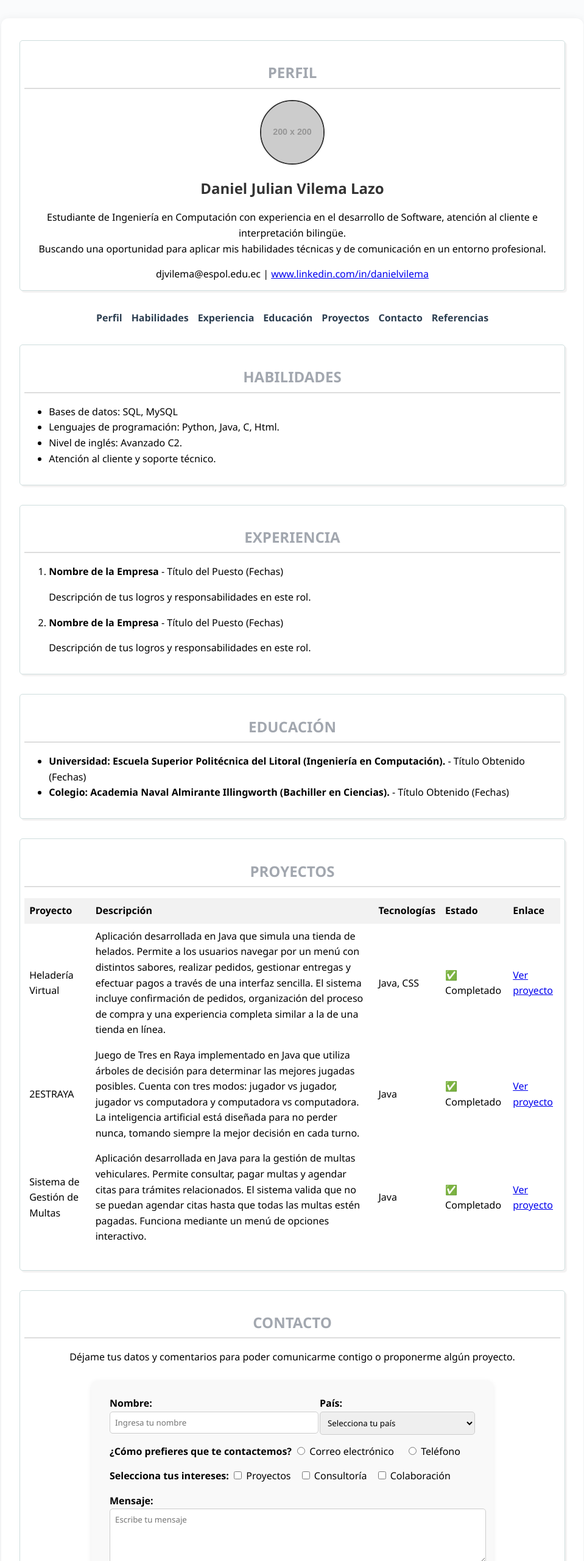
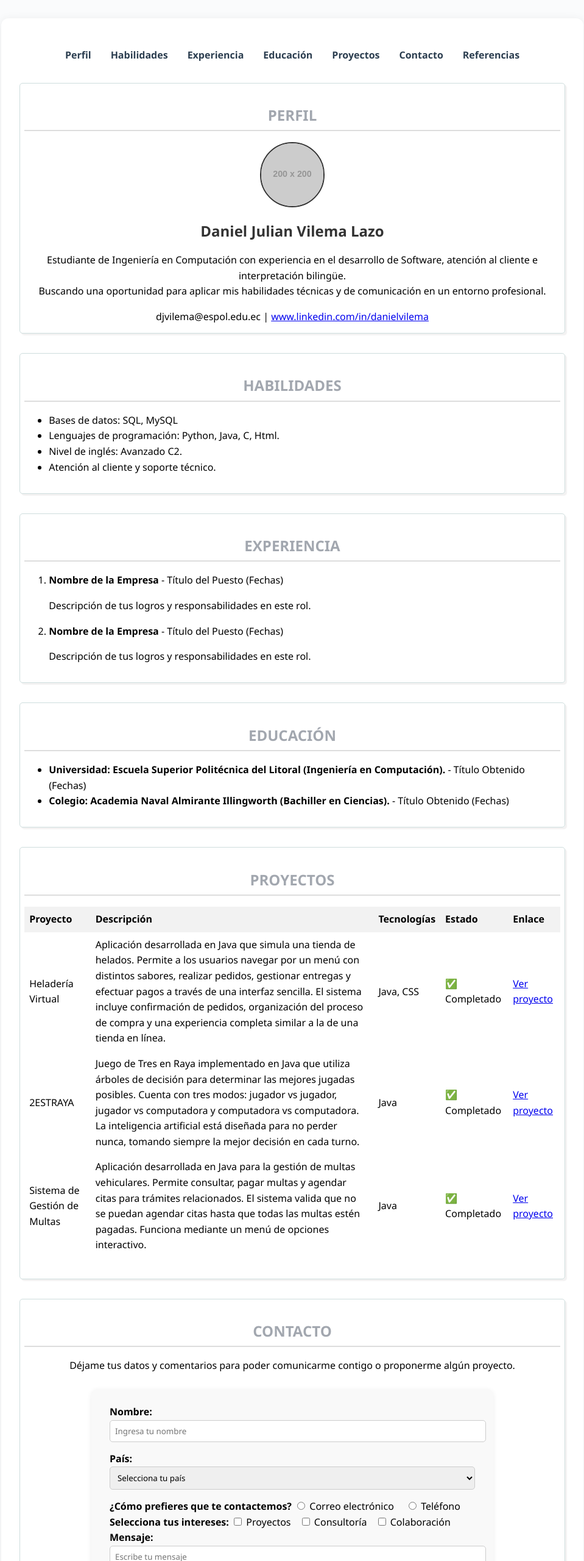
Before and after one commit to DanieljVilema/Curriculum, a plain HTML site: page index.html in a window 1280 px wide. Shown: the top 2560 px of the page at 61% size, without its empty margins (160-1119 px from the left). Drawn offline with Linux system fonts and the light colour scheme; placeholder pictures from the web are drawn by us.

Commit message:
ya terminado

```diff
--- a/index.html
+++ b/index.html
@@ -28,14 +28,7 @@
             color: #333;
             text-align: center;
         }
-        nav ul {
-            display: flex;
-            justify-content: center;
-            list-style: none;
-            padding: 0;
-            margin-bottom: 30px;
-            gap: 15px;
-        }
+
         nav ul li {
             margin: 0;
         }
@@ -123,6 +116,19 @@
 </head>
 <body>
     <div class="container">
+    <header>
+        <nav>
+            <ul>
+                <li><a href="#perfil">Perfil</a></li>
+                <li><a href="#habilidades">Habilidades</a></li>
+                <li><a href="#experiencia">Experiencia</a></li>
+                <li><a href="#educacion">Educación</a></li>
+                <li><a href="#proyectos">Proyectos</a></li>
+                <li><a href="#contacto">Contacto</a></li>
+                <li><a href="#referencias">Referencias</a></li>
+            </ul>
+        </nav>
+    </header>
         <section id="perfil" class="section">
             <h2 class="subtitle">Perfil</h2>
             <img id="photo" src="https://placehold.co/200x200?text=Foto+Perfil" alt="Foto de perfil" class="perfil-img">
@@ -136,19 +142,6 @@
                 <a href="https://www.linkedin.com/in/danielvilema" target="_blank">www.linkedin.com/in/danielvilema</a>
             </p>
         </section>
-        <header>
-            <nav>
-                <ul>
-                    <li><a href="#perfil">Perfil</a></li>
-                    <li><a href="#habilidades">Habilidades</a></li>
-                    <li><a href="#experiencia">Experiencia</a></li>
-                    <li><a href="#educacion">Educación</a></li>
-                    <li><a href="#proyectos">Proyectos</a></li>
-                    <li><a href="#contacto">Contacto</a></li>
-                    <li><a href="#referencias">Referencias</a></li>
-                </ul>
-            </nav>
-        </header>
         <main>
             <section id="habilidades" class="section">
                 <h2 class="subtitle">Habilidades</h2>
@@ -231,12 +224,9 @@
                 </p>
                 <form action="#" method="post" style="background: #f9f9f9; padding: 25px 30px 20px 30px; border-radius: 10px; box-shadow: 0 2px 8px rgba(0,0,0,0.07); max-width: 600px; margin: 0 auto;">
                     <fieldset style="border:none; padding:0; margin:0;">
-                        <div style="display: flex; flex-wrap: wrap; gap: 20px;">
-                            <div style="flex: 1 1 250px; min-width: 220px;">
                         <label for="nombre" style="font-weight:bold;">Nombre:</label>
                         <input type="text" id="nombre" name="nombre" required placeholder="Ingresa tu nombre" style="width:100%; padding:8px; margin-bottom:15px; border-radius:5px; border:1px solid #ccc;">
-                            </div>
-                            <div style="flex: 1 1 180px; min-width: 180px;">
+
                         <label for="pais" style="font-weight:bold;">País:</label>
                         <select id="pais" name="pais" required style="width:100%; padding:8px; margin-bottom:15px; border-radius:5px; border:1px solid #ccc;">
                             <option value="" disabled selected>Selecciona tu país</option>
@@ -245,18 +235,13 @@
                             <option value="México">México</option>
                             <option value="Argentina">Argentina</option>
                         </select>
-                            </div>
-                        </div>
 
-                        <div style="margin-bottom:15px;">
                         <label style="font-weight:bold;">¿Cómo prefieres que te contactemos?</label>
                         <input type="radio" id="email" name="contacto" value="email" required>
                         <label for="email" style="margin-right:15px;">Correo electrónico</label>
                         <input type="radio" id="telefono" name="contacto" value="telefono" required>
                         <label for="telefono">Teléfono</label>
-                        </div>
 
-                        <div style="margin-bottom:15px;">
                         <label for="intereses" style="font-weight:bold;">Selecciona tus intereses:</label>
                         <input type="checkbox" id="proyectos" name="intereses" value="proyectos">
                         <label for="proyectos" style="margin-right:10px;">Proyectos</label>
@@ -264,16 +249,11 @@
                         <label for="consultoria" style="margin-right:10px;">Consultoría</label>
                         <input type="checkbox" id="colaboracion" name="intereses" value="colaboracion">
                         <label for="colaboracion">Colaboración</label>
-                        </div>
 
-                        <div style="margin-bottom:20px;">
                         <label for="mensaje" style="font-weight:bold;">Mensaje:</label>
                         <textarea id="mensaje" name="mensaje" rows="4" cols="50" required placeholder="Escribe tu mensaje" style="width:100%; padding:8px; border-radius:5px; border:1px solid #ccc;"></textarea>
-                        </div>
 
-                        <div>
                         <button type="submit" style="background:#2c3e50; color:#fff; padding:10px 30px; border:none; border-radius:5px; font-size:1em; cursor:pointer;">Enviar</button>
-                        </div>
                     </fieldset>
                 </form>
                 <div style="margin-top:35px; text-align:center;">
@@ -300,32 +280,32 @@
 
             <section id="referencias" class="section">
                 <h2 class="subtitle">Referencias</h2>
-                <div class="referencias-flex">
-                    <div class="referencia-card">
+                <article class="referencia-card">
                     <span>"Daniel demostró una gran capacidad de liderazgo y compromiso en todos los proyectos en los que participó."</span>
                     <p>
                         <span style="font-weight:bold;">María González</span><br>
                         Coordinadora de Proyectos en TechSolutions<br>
                         María trabajó con Daniel durante dos años, liderando equipos de desarrollo de software y destacando su habilidad para resolver problemas complejos.
                     </p>
-                    </div>
-                    <div class="referencia-card">
+                </article>
+
+                <article class="referencia-card">
                     <span>"Su actitud proactiva y su excelente comunicación hicieron que el trabajo en equipo fuera mucho más eficiente."</span>
                     <p>
                         <span style="font-weight:bold;">Carlos Pérez</span><br>
                         Jefe de Soporte Técnico en Innovatech<br>
                         Carlos fue supervisor de Daniel y destaca su dedicación y profesionalismo en la atención al cliente y soporte técnico.
                     </p>
-                    </div>
-                    <div class="referencia-card">
+                </article>
+
+                <article class="referencia-card">
                     <span>"Siempre dispuesto a aprender y aportar nuevas ideas, Daniel es un colaborador valioso en cualquier entorno profesional."</span>
                     <p>
                         <span style="font-weight:bold;">Lucía Ramírez</span><br>
                         Coordinadora de Proyectos en GlobalSoft<br>
                         Lucía colaboró con Daniel en varios proyectos internacionales, resaltando su adaptabilidad y creatividad.
                     </p>
-                    </div>
-                </div>
+                </article>
             </section>
         </main>
         <footer>
--- a/stylesheets/style.css
+++ b/stylesheets/style.css
@@ -24,6 +24,13 @@ footer p {
 
 nav > ul {
     list-style: none;
+    display: flex;
+    justify-content: center; /* cambiado de space-between a center */
+    flex-direction: row;
+    align-items: center;
+    gap: 2rem; /* aumentado de 1rem a 2rem para mejor distribución */
+    padding: 0; /* elimina el padding por defecto */
+    margin: 1rem 0; /* agrega margen vertical */
 }
 
 section {
@@ -42,3 +49,37 @@ section {
     -moz-box-shadow: 3px 3px 1px 0px rgba(235, 234, 234, 0.60);
     box-shadow: 3px 3px 1px 0px rgba(235, 234, 234, 0.60);
 }
+
+/* Organización con Grid */
+#referencias {
+    display: grid;
+    grid-template-columns: repeat(3, 1fr);
+    gap: 1rem;
+}
+
+#referencias > h2 {
+    grid-column: 1 / -1;
+}
+
+/* Organización con Flex (comentada como alternativa) */
+/*
+#referencias {
+    display: flex;
+    flex-wrap: wrap;
+    gap: 1rem;
+}
+
+#referencias > h2 {
+    flex-basis: 100%;
+}
+
+#referencias > article {
+    flex: 1;
+}
+*/
+
+/* Opcional: si quieres que el header ocupe el mismo ancho que las secciones */
+header {
+    width: 100%;
+    margin-bottom: 2rem;
+}
```
Lines whose indentation alone changed are shown as unchanged.
